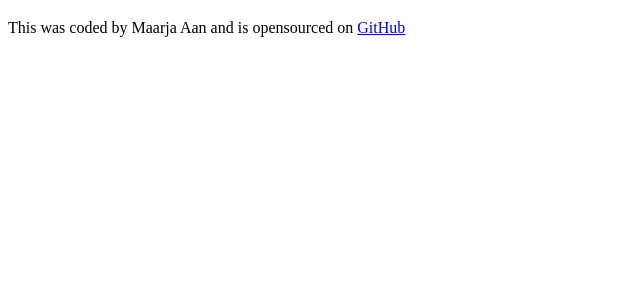
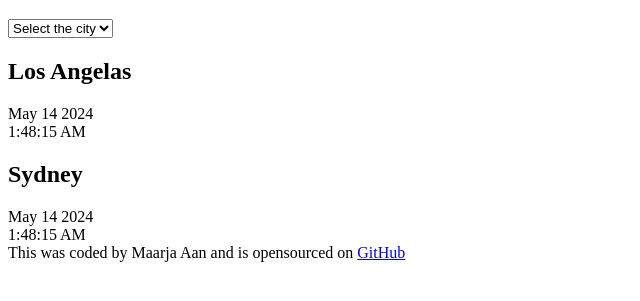
Before and after one commit to maarjaAan/world-clock, a plain HTML site: page index.html in a window 1280 px wide. Shown: the part 61-362 px from the top of the page, without its empty margins (0-640 px from the left). Drawn offline with Linux system fonts and the light colour scheme.

Commit message:
added basic html

```diff
--- a/index.html
+++ b/index.html
@@ -7,7 +7,38 @@
     <title>World Clock</title>
 </head>
 <body>
+    <div class="container">
     <h1>World clock</h1>
+
+    <select>
+        <option value="">Select the city</option>
+        <option value="london">London</option>
+        <option value="tallinn">Tallinn</option>
+        <option value="zurich">Zurich</option>
+
+    </select>
+
+    <div class="city">
+        <h2>Los Angelas</h2>
+    </div>
+        <div class="date">
+           May 14 2024
+        </div>
+        <div class="time">
+            1:48:15 AM
+        </div>
+        <div class="city">
+            <h2>Sydney</h2>
+        </div>
+            <div class="date">
+               May 14 2024
+            </div>
+            <div class="time">
+                1:48:15 AM
+            </div>
+    </div>
+
+
     <footer>This was coded by Maarja Aan and is opensourced on <a href="https://github.com/maarjaAan/world-clock"target="_blank" >  GitHub </a> </footer>
  <script src="java/javascript.js"></script>
 </body>
```
